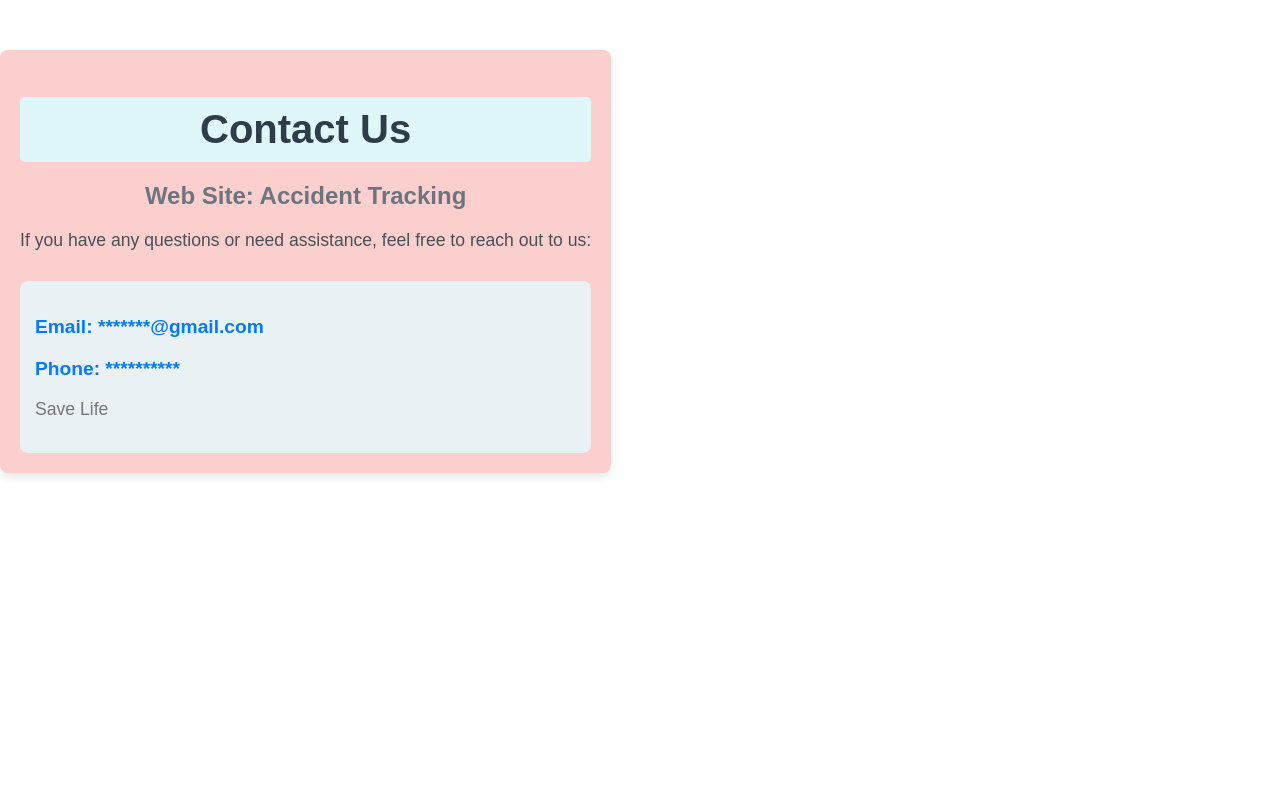
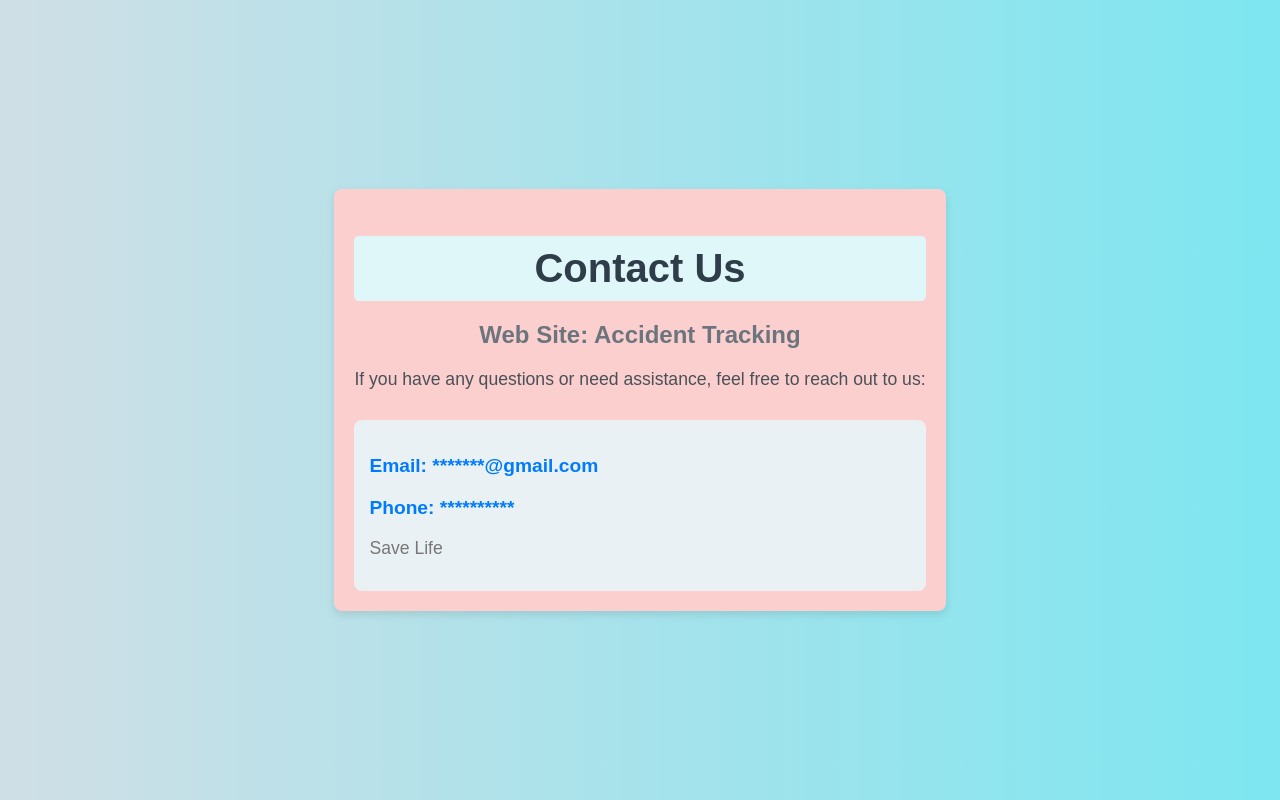
Before and after one commit to surya1604surya/Accident-Tracking, a Next.js app: page /contact in a window 1280 px wide. Built offline with nearby package versions, Linux system fonts and the light colour scheme.

Commit message:
Update contact.module.css

```diff
--- a/src/app/contact/contact.module.css
+++ b/src/app/contact/contact.module.css
@@ -1,4 +1,16 @@
 /* contact.module.css */
+/* contact.module.css */
+.homeBody {
+  background: linear-gradient(to right, #d0dfe6, #7de6f0); /* pastel gradient */
+  height: 100vh;
+  width: 100vw;
+  display: flex;
+  justify-content: center;
+  align-items: center;
+  padding: 2rem;
+  box-sizing: border-box;
+  overflow: hidden; /* prevents scrollbars if unnecessary */
+}
 
 .container {
   max-width: 600px;
@@ -61,3 +73,65 @@
 .container {
   background-color: #fccfcf; /* Light Gray background for the entire page */
 }
+
+.container {
+  max-width: 600px;
+  margin: 50px auto;
+  padding: 20px;
+  background-color: #ffffff; /* White background for the container */
+  border-radius: 8px;
+  box-shadow: 0 4px 8px rgba(0, 0, 0, 0.1);
+  text-align: center;
+  font-family: Arial, sans-serif;
+  background-color: #f9f9f9; /* Light gray background for the main container */
+}
+
+.title {
+  font-size: 2.5rem;
+  color: #2e3d49; /* Dark Grayish Blue */
+  margin-bottom: 20px;
+  background-color: #e0f7fa; /* Light Blue background for the title */
+  padding: 10px;
+  border-radius: 5px;
+}
+
+.subtitle {
+  font-size: 1.5rem;
+  color: #6c757d; /* Light Gray */
+  margin-bottom: 20px;
+}
+
+.description {
+  font-size: 1.1rem;
+  color: #495057; /* Medium Gray */
+  margin-bottom: 30px;
+}
+
+.contactInfo {
+  text-align: left;
+  font-size: 1.2rem;
+  color: #333333; /* Dark Gray */
+  background-color: #eaf1f4; /* Light Blue background for contact info */
+  padding: 15px;
+  border-radius: 8px;
+}
+
+.contactInfoTitle {
+  font-size: 1.2rem;
+  color: #007bff; /* Blue */
+  margin-top: 20px;
+}
+
+.contactInfoDescription {
+  font-size: 1.1rem;
+  color: #777777; /* Light Gray */
+  margin-top: 10px;
+}
+
+.contactInfoTitle:hover {
+  color: #0056b3; /* Darker Blue when hovered */
+}
+
+.container {
+  background-color: #fccfcf; /* Light Gray background for the entire page */
+}
```
